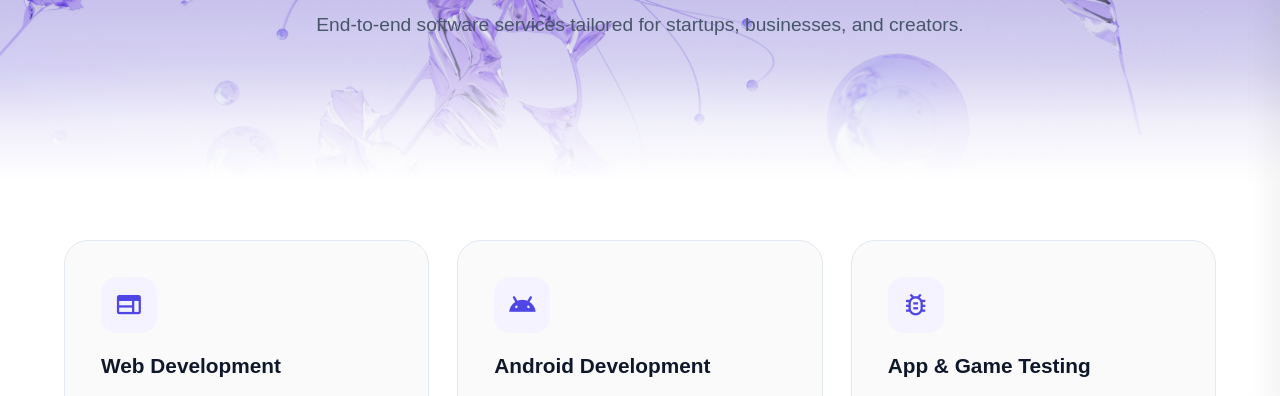
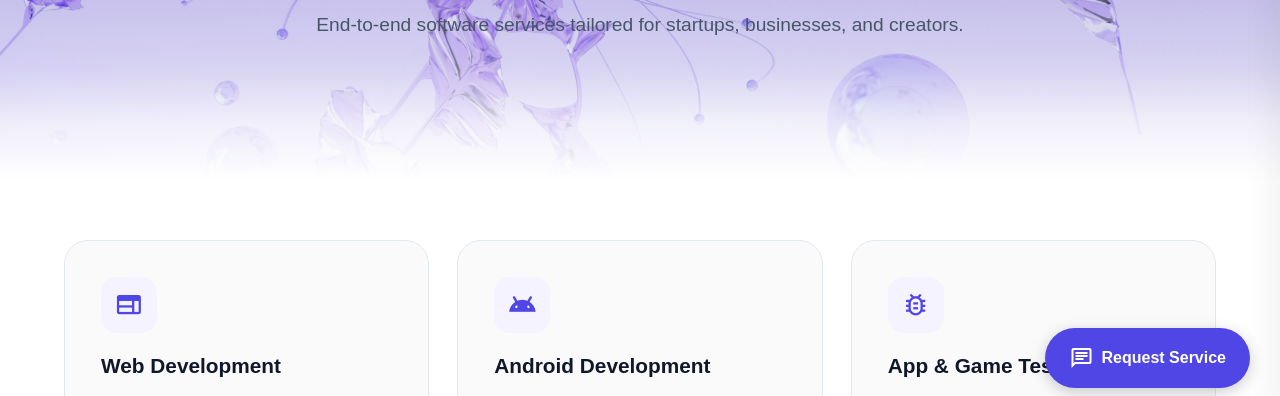
Before and after one commit to SoftBridge-Labs/softbridge-labs.github.io, a plain HTML site: page services/index.html in a window 1280 px wide. Shown: the part 382-778 px from the top of the page. Drawn offline with nearby package versions, Linux system fonts and the light colour scheme; a web font is replaced by a local one.

Commit message:
feat: add comprehensive site structure, application pages, and career portals

```diff
--- /dev/null
+++ b/components/fab-form.js
@@ -0,0 +1,169 @@
+class FabForm extends HTMLElement {
+    connectedCallback() {
+        this.innerHTML = `
+            <style>
+            .fab-container {
+                position: fixed;
+                bottom: 30px;
+                right: 30px;
+                z-index: 1000;
+            }
+            .fab-button {
+                background: var(--accent);
+                color: white;
+                height: 60px;
+                padding: 0 24px;
+                border-radius: 30px;
+                display: flex;
+                align-items: center;
+                justify-content: center;
+                gap: 8px;
+                box-shadow: 0 4px 15px rgba(0,0,0,0.2);
+                cursor: pointer;
+                transition: transform 0.3s ease, background 0.3s ease;
+                border: none;
+                font-family: inherit;
+            }
+            .fab-button:hover {
+                transform: scale(1.05);
+                background: var(--accent-dark, #0056b3);
+            }
+            .fab-button .material-symbols-outlined {
+                font-size: 24px;
+            }
+            .fab-text {
+                font-weight: 600;
+                font-size: 1rem;
+            }
+            .fab-popup {
+                position: fixed;
+                bottom: 100px;
+                right: 30px;
+                width: 400px;
+                max-width: calc(100vw - 60px);
+                max-height: calc(100vh - 120px);
+                background: var(--bg);
+                border-radius: 16px;
+                box-shadow: 0 10px 40px rgba(0,0,0,0.15);
+                border: 1px solid var(--border);
+                transform: translateY(20px) scale(0.95);
+                opacity: 0;
+                visibility: hidden;
+                transition: all 0.3s cubic-bezier(0.16, 1, 0.3, 1);
+                z-index: 1000;
+                overflow: hidden;
+                display: flex;
+                flex-direction: column;
+            }
+            .fab-popup.active {
+                transform: translateY(0) scale(1);
+                opacity: 1;
+                visibility: visible;
+            }
+            .fab-popup-header {
+                display: flex;
+                justify-content: space-between;
+                align-items: center;
+                padding: 16px 20px;
+                border-bottom: 1px solid var(--border);
+                background: var(--bg-alt);
+            }
+            .fab-popup-header h3 {
+                margin: 0;
+                font-size: 1.1rem;
+                color: var(--text);
+            }
+            .fab-close {
+                background: none;
+                border: none;
+                color: var(--text-muted);
+                cursor: pointer;
+                display: flex;
+                align-items: center;
+                justify-content: center;
+                padding: 4px;
+                border-radius: 50%;
+                transition: background 0.2s, color 0.2s;
+            }
+            .fab-close:hover {
+                background: var(--bg);
+                color: var(--text);
+            }
+            .fab-popup-content {
+                padding: 0;
+                overflow-y: auto;
+                -webkit-overflow-scrolling: touch;
+                background: var(--bg);
+                flex: 1;
+            }
+            @media (max-width: 480px) {
+                .fab-popup {
+                    bottom: 0;
+                    right: 0;
+                    width: 100vw;
+                    max-width: 100vw;
+                    height: 85vh;
+                    max-height: 85vh;
+                    border-radius: 20px 20px 0 0;
+                }
+            }
+            </style>
+
+            <div class="fab-container">
+                <button class="fab-button" id="fab-trigger" aria-label="Open Contact Form">
+                    <span class="material-symbols-outlined">chat</span>
+                    <span class="fab-text">Request Service</span>
+                </button>
+            </div>
+
+            <div class="fab-popup" id="fab-popup">
+                <div class="fab-popup-header">
+                    <h3>Request Service</h3>
+                    <button class="fab-close" id="fab-close" aria-label="Close Contact Form">
+                        <span class="material-symbols-outlined">close</span>
+                    </button>
+                </div>
+                <div class="fab-popup-content">
+                    <iframe src="https://forms.softbridgelabs.in/form/6ac16707ae1e37931dd313fe?embed=true" width="100%" height="600px" frameborder="0"></iframe>
+                    <div style="font-family: sans-serif; font-size: 11px; color: #666; text-align: center; margin-top: 5px; margin-bottom: 20px; padding-bottom: 10px;">Powered by <a href="https://forms.softbridgelabs.in" target="_blank" style="color: var(--accent); text-decoration: none; font-weight: 600;">SoftBridge Forms</a></div>
+                </div>
+            </div>
+        `;
+
+        const trigger = this.querySelector('#fab-trigger');
+        const popup = this.querySelector('#fab-popup');
+        const closeBtn = this.querySelector('#fab-close');
+
+        const togglePopup = () => {
+            if (window.innerWidth <= 480) {
+                window.open('https://forms.softbridgelabs.in/form/6ac16707ae1e37931dd313fe', '_blank');
+                return;
+            }
+
+            const isActive = popup.classList.contains('active');
+            const icon = trigger.querySelector('.material-symbols-outlined');
+            const text = trigger.querySelector('.fab-text');
+
+            if (isActive) {
+                popup.classList.remove('active');
+                icon.textContent = 'chat';
+                if(text) text.textContent = 'Request Service';
+            } else {
+                popup.classList.add('active');
+                icon.textContent = 'close';
+                if(text) text.textContent = 'Close';
+            }
+        };
+
+        trigger.addEventListener('click', togglePopup);
+        closeBtn.addEventListener('click', () => {
+            popup.classList.remove('active');
+            const icon = trigger.querySelector('.material-symbols-outlined');
+            const text = trigger.querySelector('.fab-text');
+            icon.textContent = 'chat';
+            if(text) text.textContent = 'Request Service';
+        });
+    }
+}
+
+customElements.define('fab-form', FabForm);
--- a/services/index.html
+++ b/services/index.html
@@ -224,6 +224,8 @@ height="0" width="0" style="display:none;visibility:hidden"></iframe></noscript>
     </section>
 
     <div id="footer-placeholder"></div>
+    <fab-form></fab-form>
+    <script src="/components/fab-form.js"></script>
     <script src="/script.js"></script>
     <script>
         document.addEventListener('DOMContentLoaded', () => {
```
